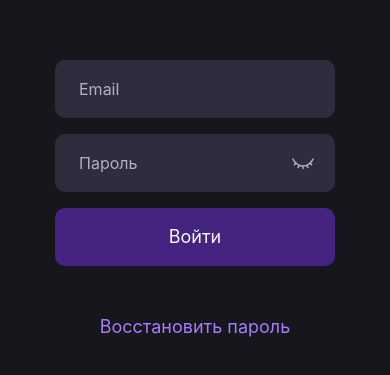
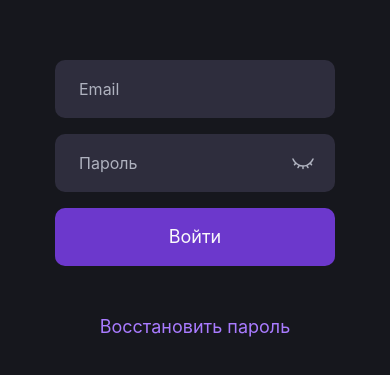
Before and after one commit to Regina5425/react-native-app, a React Native app: screen / in a window 390 px wide. Shown: the part 249-624 px from the top of the page. Built offline with nearby package versions, Linux system fonts and the light colour scheme; grey boxes are pictures that could not be loaded.

Commit message:
button animation

```diff
--- a/shared/Button/Button.tsx
+++ b/shared/Button/Button.tsx
@@ -1,4 +1,4 @@
-import { Animated, Pressable, PressableProps, StyleSheet, Text, View } from "react-native";
+import { Animated, GestureResponderEvent, Pressable, PressableProps, StyleSheet, Text, View } from "react-native";
 import { Colors, Fonts, Radius } from "../tokens";
 
 export function Button ({text, ...props}: PressableProps & {text: string}) {
@@ -8,14 +8,26 @@ export function Button ({text, ...props}: PressableProps & {text: string}) {
 		outputRange: [Colors.primaryHover, Colors.primary]
 	})
 
-	Animated.timing(animatedValue, {
-		toValue: 0,
-		duration: 2000,
-		useNativeDriver: true
-	}).start()
+	const fadeIn = (e: GestureResponderEvent) => {
+		Animated.timing(animatedValue, {
+			toValue: 0,
+			duration: 100,
+			useNativeDriver: true
+		}).start();
+		props.onPressIn && props.onPressIn(e);
+	}
+
+	const fadeOut = (e: GestureResponderEvent) => {
+		Animated.timing(animatedValue, {
+			toValue: 100,
+			duration: 100,
+			useNativeDriver: true
+		}).start();
+		props.onPressOut && props.onPressOut(e);
+	}
 
   return (
-    <Pressable {...props}>
+    <Pressable {...props} onPressIn={fadeIn} onPressOut={fadeOut}>
       <Animated.View style={{...styles.button, backgroundColor: color}}>
         <Text style={styles.text}>{text}</Text>
       </Animated.View>
```
